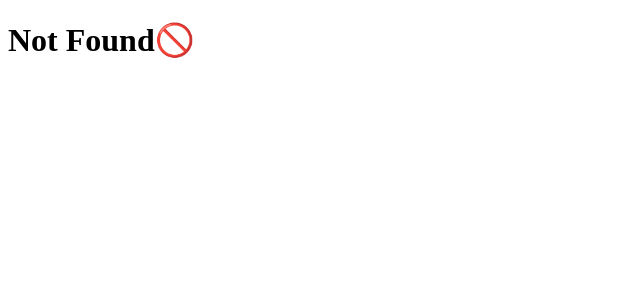
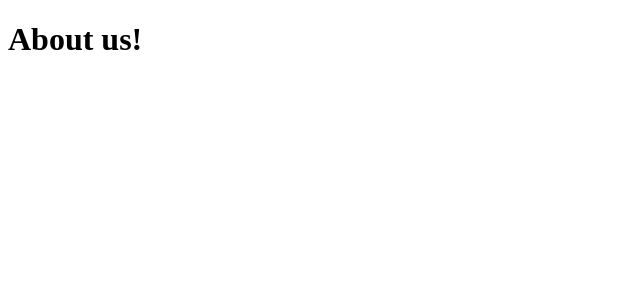
Before and after one commit to Kang-Dayeon/learn-nextJS14, a Next.js app: page /about-us in a window 1280 px wide. Before the commit this address had no page. Shown: the top 300 px of the page, without its empty margins (0-640 px from the left). Built offline with nearby package versions, Linux system fonts and the light colour scheme.

Commit message:
Create about-us page & learn routes

```diff
--- /dev/null
+++ b/app/about-us/page.tsx
@@ -0,0 +1,3 @@
+export default function AboutUs(){
+    return <h1>About us!</h1>
+}
```
